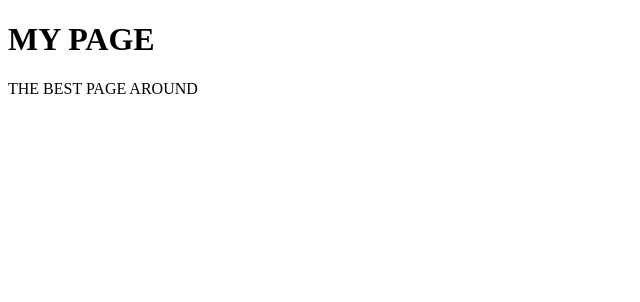
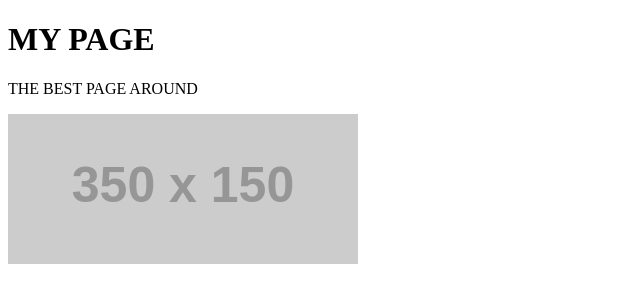
Before and after one commit to jsJunky/jsJunky.github.io, a plain HTML site: page index.html in a window 1280 px wide. Shown: the whole page, without its empty margins (0-640 px from the left). Drawn offline with Linux system fonts and the light colour scheme; placeholder pictures from the web are drawn by us.

Commit message:
cats failed

```diff
--- a/index.html
+++ b/index.html
@@ -9,5 +9,6 @@
 <body>
     <h1>MY PAGE</h1>
     <p>THE BEST PAGE AROUND</p>
+    <img src="http://via.placeholder.com/350x150" alt="Placeholder">
 </body>
 </html>
```
